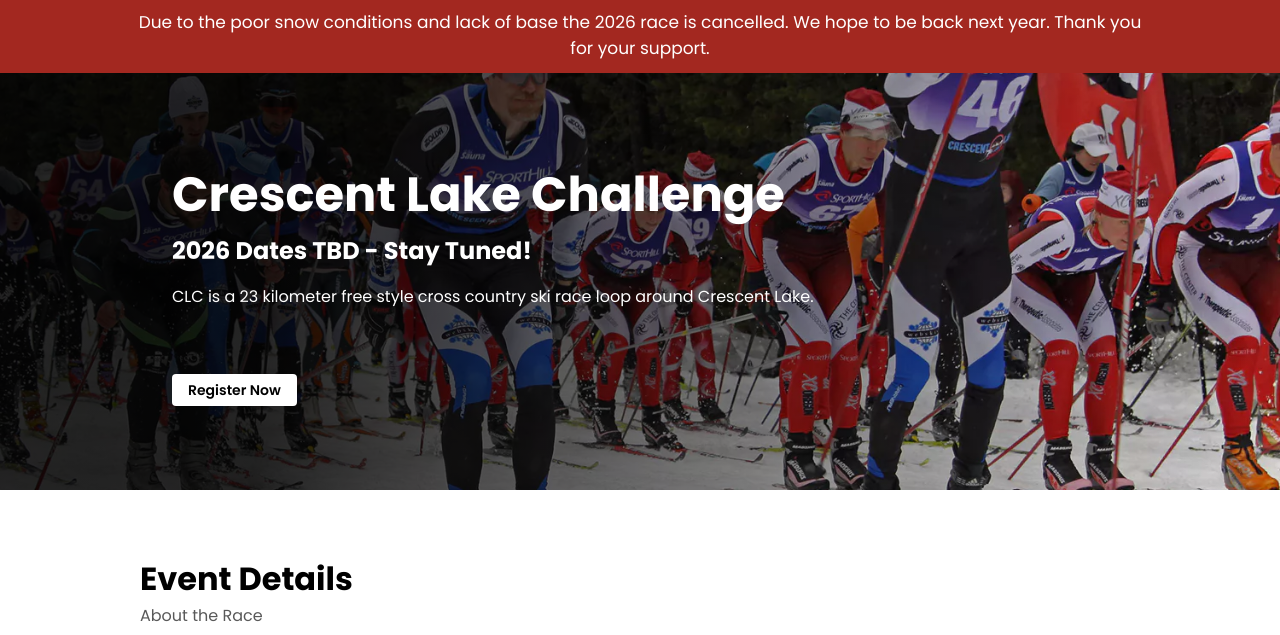
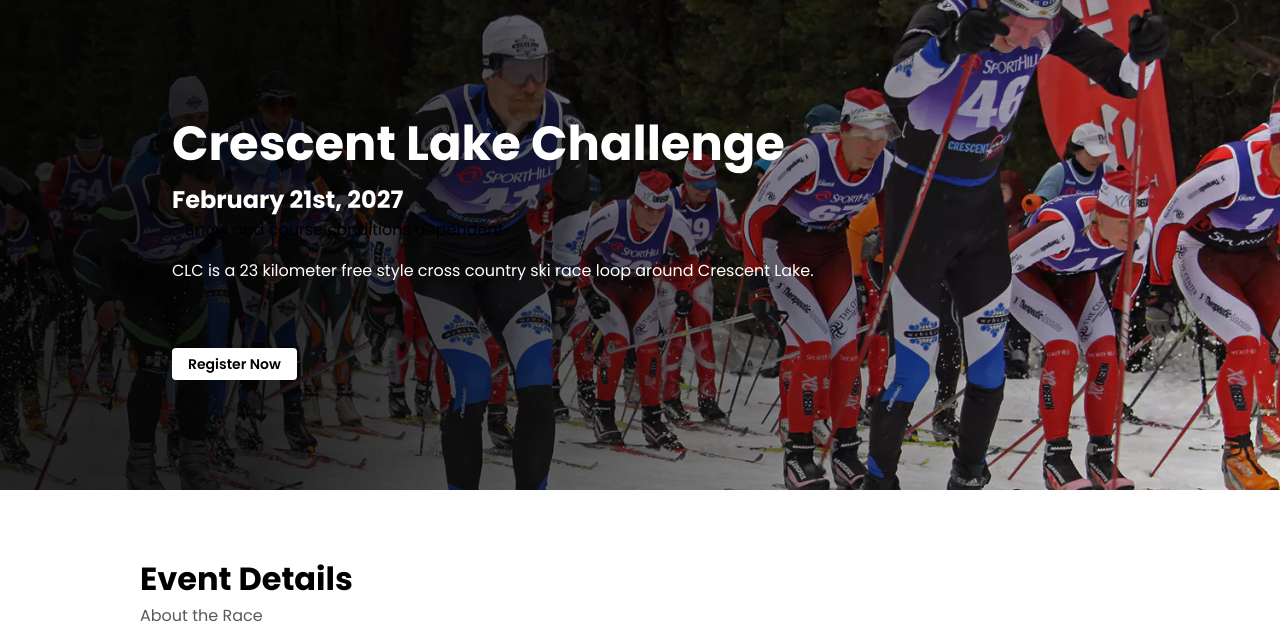
Before and after one commit to 541joehill/crescent-lake-challenge, a website built with Parcel: page index.html in a window 1280 px wide. Shown: the part 110-745 px from the top of the page. Built offline with nearby package versions, Linux system fonts and the light colour scheme.

Commit message:
Update index.html

```diff
--- a/index.html
+++ b/index.html
@@ -31,6 +31,7 @@
         padding:12px 10%;
         background:#A32820;
         width:100%;
+        display:none;
       }
       .notice p{
         color:white;
@@ -179,7 +180,8 @@
                   <span>Crescent Lake</span>
                   <span>Challenge</span>
                 </h1>
-                <h2 style="color:white;">2026 Dates TBD - Stay Tuned!</h2>
+                <h2 style="color:white;">February 21st, 2027</h2>
+                <span>- Snow and course conditions dependent</span>
                 <span class="landing-page-text09">
                   <span>
                     CLC is a 23 kilometer free style cross country ski race loop
```
